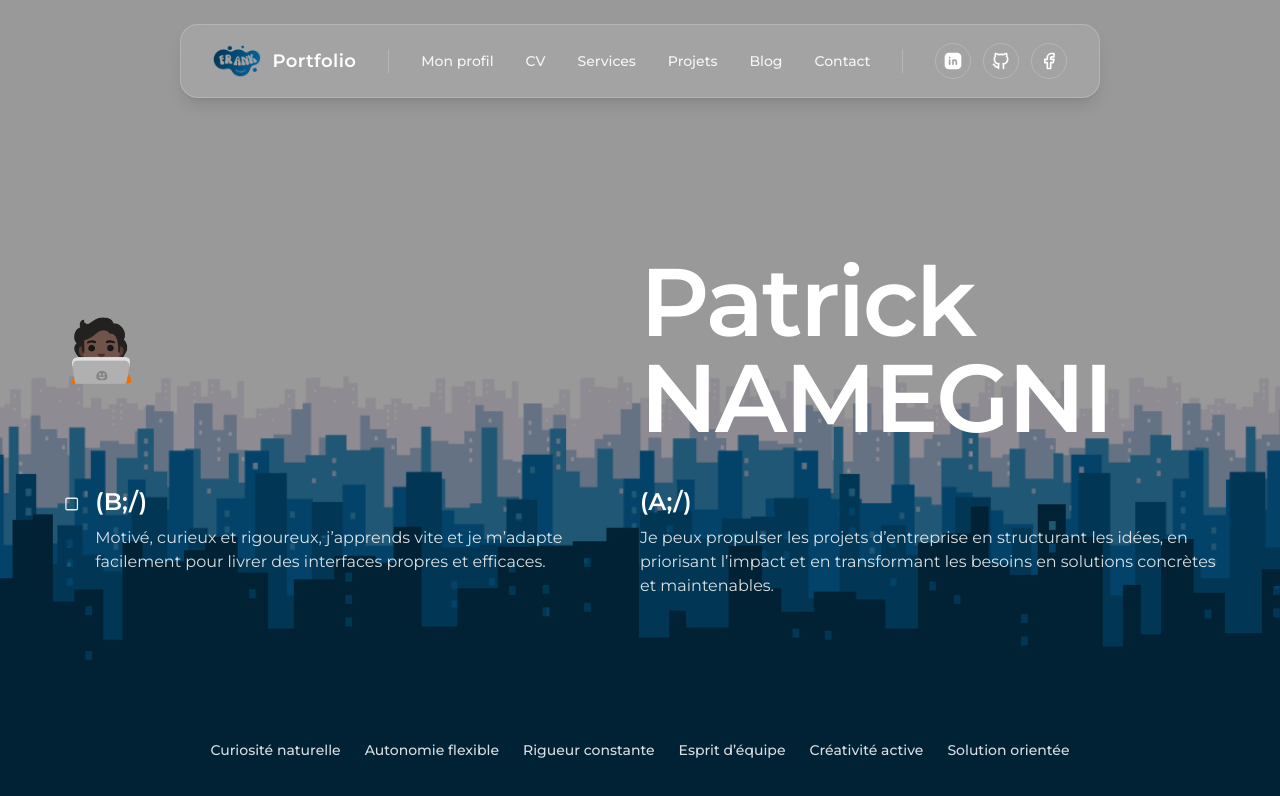
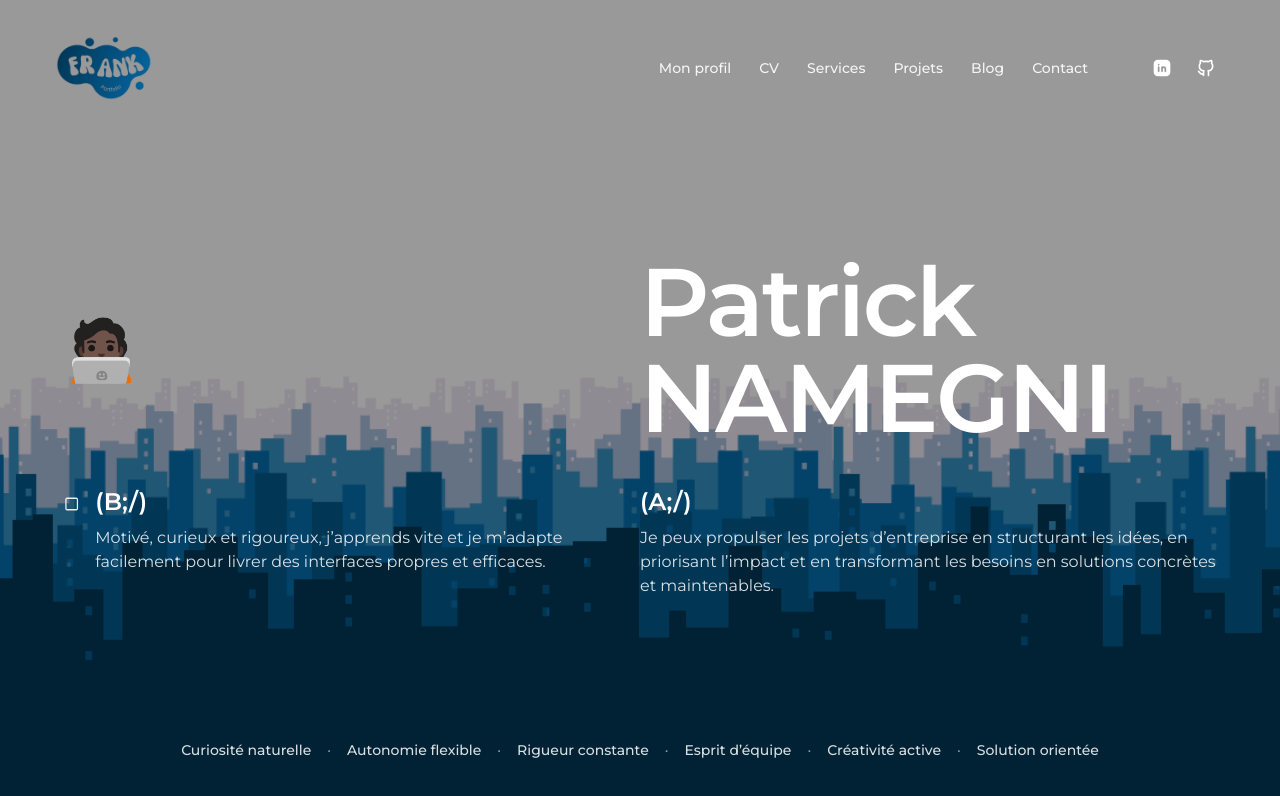
Before and after one commit to CodeShadowing95/portblog, a Next.js app: page / in a window 1280 px wide. Shown: the top 796 px of the page. Built offline with nearby package versions, Linux system fonts and the light colour scheme.

Commit message:
feat: refactor layout and Navbar components

```diff
--- a/app/contact/page.tsx
+++ b/app/contact/page.tsx
@@ -213,7 +213,7 @@ export default function ContactPage() {
           </p>
 
           <div className="mt-8">
-            <div className="relative mt-4 h-[210px] w-full max-w-[520px] overflow-hidden rounded-2xl border border-white/15 bg-black/10">
+            <div className="relative mt-4 h-[210px] w-full overflow-hidden rounded-2xl border border-white/15 bg-black/10">
               <svg
                 aria-hidden="true"
                 className="absolute inset-0 h-full w-full opacity-40"
--- a/app/page.tsx
+++ b/app/page.tsx
@@ -1,6 +1,15 @@
 import { Square } from "lucide-react";
 
 const Home = () => {
+  const qualities = [
+    "Curiosité naturelle",
+    "Autonomie flexible",
+    "Rigueur constante",
+    "Esprit d’équipe",
+    "Créativité active",
+    "Solution orientée",
+  ];
+
   return (
     <main className="flex flex-1 flex-col">
       <div className="flex flex-1 items-center">
@@ -39,14 +48,18 @@ const Home = () => {
       </div>
 
       <footer className="mx-auto mt-auto w-full max-w-6xl">
-        <ul className="flex flex-wrap justify-center gap-x-6 gap-y-2 text-sm font-medium text-white/85">
-          <li>Curiosité naturelle</li>
-          <li>Autonomie flexible</li>
-          <li>Rigueur constante</li>
-          <li>Esprit d’équipe</li>
-          <li>Créativité active</li>
-          <li>Solution orientée</li>
-        </ul>
+        <div className="flex flex-wrap items-center justify-center gap-y-2 text-sm font-medium text-white/85">
+          {qualities.map((q, idx) => (
+            <span key={q} className="inline-flex items-center">
+              <span>{q}</span>
+              {idx < qualities.length - 1 ? (
+                <span className="px-4 text-white/55" aria-hidden="true">
+                  ·
+                </span>
+              ) : null}
+            </span>
+          ))}
+        </div>
       </footer>
     </main>
   );
--- a/components/Navbar.tsx
+++ b/components/Navbar.tsx
@@ -3,6 +3,83 @@
 import Image from "next/image";
 import Link from "next/link";
 import { useEffect, useState } from "react";
+
+const LinkedInIcon = () => (
+    <svg xmlns="http://www.w3.org/2000/svg" width="32" height="32" className="h-5 w-5" viewBox="0 0 24 24"><path fill="currentColor" d="M17 2a5 5 0 0 1 5 5v10a5 5 0 0 1-5 5H7a5 5 0 0 1-5-5V7a5 5 0 0 1 5-5zm-9 8a1 1 0 0 0-1 1v5a1 1 0 0 0 2 0v-5a1 1 0 0 0-1-1m6 0a3 3 0 0 0-1.168.236l-.125.057A1 1 0 0 0 11 11v5a1 1 0 0 0 2 0v-3a1 1 0 0 1 2 0v3a1 1 0 0 0 2 0v-3a3 3 0 0 0-3-3M8 7a1 1 0 0 0-.993.883L7 8.01a1 1 0 0 0 1.993.117L9 8a1 1 0 0 0-1-1"/></svg>
+)
+
+const GitHubIcon = () => (
+    <svg xmlns="http://www.w3.org/2000/svg" width="32" height="32" className="h-5 w-5" viewBox="0 0 24 24"><path fill="none" stroke="currentColor" strokeLinecap="round" strokeLinejoin="round" strokeWidth="2" d="M9 19c-4.3 1.4-4.3-2.5-6-3m12 5v-3.5c0-1 .1-1.4-.5-2c2.8-.3 5.5-1.4 5.5-6a4.6 4.6 0 0 0-1.3-3.2a4.2 4.2 0 0 0-.1-3.2s-1.1-.3-3.5 1.3a12.3 12.3 0 0 0-6.2 0C6.5 2.8 5.4 3.1 5.4 3.1a4.2 4.2 0 0 0-.1 3.2A4.6 4.6 0 0 0 4 9.5c0 4.6 2.7 5.7 5.5 6c-.6.6-.6 1.2-.5 2V21"/></svg>
+)
+
+const FacebookIcon = () => (
+    <svg xmlns="http://www.w3.org/2000/svg" width="32" height="32" className="h-5 w-5" viewBox="0 0 24 24"><path fill="none" stroke="currentColor" strokeLinecap="round" strokeLinejoin="round" strokeWidth="2" d="M7 10v4h3v7h4v-7h3l1-4h-4V8a1 1 0 0 1 1-1h3V3h-3a5 5 0 0 0-5 5v2z"/></svg>
+)
+
+type NavAttrs = {
+    label: string
+    href: string
+}
+
+type NavSocialsAttrs = {
+    label: string
+    href: string
+    icon: React.ReactNode
+}
+
+const navLinks: NavAttrs[] = [
+    {
+        label: "Mon profil",
+        href: "/about"
+    },
+    {
+        label: "CV",
+        href: "/cv"
+    },
+    {
+        label: "Services",
+        href: "/services"
+    },
+    {
+        label: "Projets",
+        href: "/portfolio"
+    },
+    {
+        label: "Blog",
+        href: "/blog"
+    },
+    {
+        label: "Contact",
+        href: "/contact"
+    },
+]
+
+const navSocials: NavSocialsAttrs[] = [
+    {
+        label: "LinkedIn",
+        href: "https://www.linkedin.com/in/frank-patrick-namegni/",
+        icon: <LinkedInIcon />
+    },
+    {
+        label: "GitHub",
+        href: "https://github.com/patricknamegni",
+        icon: <GitHubIcon />
+    },
+]
+
+type NavProps = {
+    attrs: NavAttrs,
+    className?: string
+}
+
+const NavItem = ({ attrs, className }: NavProps) => {
+    const { label, href } = attrs;
+    return (
+        <Link key={href} href={href} className={`transition ${className}`}>
+            {label}
+        </Link>
+    )
+}
 
 const Navbar = () => {
 
@@ -21,8 +98,8 @@ const Navbar = () => {
     }, []);
 
     return (
-        <nav className={`fixed left-1/2 top-6 z-100 w-[min(92vw,920px)] -translate-x-1/2 rounded-2xl border border-white/20 px-4 py-3 shadow-lg backdrop-blur-md transition-colors duration-300 ${isScrolled ? "bg-[#fdfdfe]/50" : " bg-white/10"}`}>
-            <div className="flex flex-wrap items-center justify-center gap-x-8 gap-y-3">
+        <nav className={`fixed left-1/2 top-6 z-100 w-[min(94vw,1200px)] -translate-x-1/2 rounded-2xl px-4 py-3 transition-colors duration-300 ${isScrolled ? "bg-[#D9D9D9]" : ""}`}>
+            <div className="flex items-center justify-between gap-6">
                 <Link
                     href="/"
                     className={`flex items-center gap-3 font-semibold tracking-wide ${isScrolled ? "text-slate-700" : " text-white"}`}
@@ -33,65 +110,32 @@ const Navbar = () => {
                         width={52}
                         height={52}
                         priority
-                        className="h-10 w-10 object-contain sm:h-12 sm:w-12"
+                        className="h-auto w-10 object-contain sm:w-24"
                     />
-                    <span className="text-base sm:text-lg">Portfolio</span>
+                    {/* <span className="text-base sm:text-lg">Portfolio</span> */}
                 </Link>
 
-                <div className="h-6 w-px bg-white/20 max-sm:hidden" />
-
-                <div className={`flex flex-wrap items-center justify-center gap-x-8 gap-y-2 text-sm font-medium ${isScrolled ? "text-slate-700/90" : "text-white/90"}`}>
-                    <Link href="/about" className="transition hover:text-white">
-                        Mon profil
-                    </Link>
-                    <Link href="/cv" className="transition hover:text-white">
-                        CV
-                    </Link>
-                    <Link href="/services" className="transition hover:text-white">
-                        Services
-                    </Link>
-                    <Link href="/portfolio" className="transition hover:text-white">
-                        Projets
-                    </Link>
-                    <Link href="/blog" className="transition hover:text-white">
-                        Blog
-                    </Link>
-                    <Link href="/contact" className="transition hover:text-white">
-                        Contact
-                    </Link>
+                <div className="flex flex-1 items-center justify-end gap-14">
+                    <div className={`flex flex-wrap items-center justify-end gap-x-7 gap-y-2 text-sm font-medium ${isScrolled ? "text-slate-700/90" : "text-white/90"}`}>
+                        {navLinks.map((link) => (
+                            <NavItem key={link.href} attrs={link} className={`transition ${isScrolled ? "hover:text-slate-700/50" : "hover:text-white/60"}`} />
+                        ))}
                     </div>
 
-                <div className="h-6 w-px bg-white/20 max-sm:hidden" />
-                <div className="flex items-center gap-3">
+                    <div className="flex items-center gap-2">
+                        {navSocials.map((social) => (
                             <a
-                        href="https://www.linkedin.com/in/frank-patrick-namegni/"
+                                key={social.href}
+                                href={social.href}
                                 target="_blank"
                                 rel="noreferrer"
-                        aria-label="LinkedIn"
-                        className={`inline-flex h-9 w-9 items-center justify-center rounded-full border transition ${isScrolled ? "border-slate-200/80 text-slate-700 hover:bg-slate-100" : "border-white/20 text-white hover:bg-white/10"}`}
+                                aria-label={social.label}
+                                className={`inline-flex h-9 w-9 items-center justify-center rounded-full transition ${isScrolled ? "text-slate-700 hover:bg-slate-100" : "text-white hover:bg-white/10"}`}
                             >
-                        <svg xmlns="http://www.w3.org/2000/svg" width="32" height="32" className="h-5 w-5" viewBox="0 0 24 24"><path fill="currentColor" d="M17 2a5 5 0 0 1 5 5v10a5 5 0 0 1-5 5H7a5 5 0 0 1-5-5V7a5 5 0 0 1 5-5zm-9 8a1 1 0 0 0-1 1v5a1 1 0 0 0 2 0v-5a1 1 0 0 0-1-1m6 0a3 3 0 0 0-1.168.236l-.125.057A1 1 0 0 0 11 11v5a1 1 0 0 0 2 0v-3a1 1 0 0 1 2 0v3a1 1 0 0 0 2 0v-3a3 3 0 0 0-3-3M8 7a1 1 0 0 0-.993.883L7 8.01a1 1 0 0 0 1.993.117L9 8a1 1 0 0 0-1-1"/></svg>
+                                {social.icon}
                             </a>
-
-                    <a
-                        href="https://github.com/CodeShadowing95/"
-                        target="_blank"
-                        rel="noreferrer"
-                        aria-label="GitHub"
-                        className={`inline-flex h-9 w-9 items-center justify-center rounded-full border transition ${isScrolled ? "border-slate-200/80 text-slate-700 hover:bg-slate-100" : "border-white/20 text-white hover:bg-white/10"}`}
-                    >
-                        <svg xmlns="http://www.w3.org/2000/svg" width="32" height="32" className="h-5 w-5" viewBox="0 0 24 24"><path fill="none" stroke="currentColor" strokeLinecap="round" strokeLinejoin="round" strokeWidth="2" d="M9 19c-4.3 1.4-4.3-2.5-6-3m12 5v-3.5c0-1 .1-1.4-.5-2c2.8-.3 5.5-1.4 5.5-6a4.6 4.6 0 0 0-1.3-3.2a4.2 4.2 0 0 0-.1-3.2s-1.1-.3-3.5 1.3a12.3 12.3 0 0 0-6.2 0C6.5 2.8 5.4 3.1 5.4 3.1a4.2 4.2 0 0 0-.1 3.2A4.6 4.6 0 0 0 4 9.5c0 4.6 2.7 5.7 5.5 6c-.6.6-.6 1.2-.5 2V21"/></svg>
-                    </a>
-
-                    <a
-                        href="https://facebook.com/"
-                        target="_blank"
-                        rel="noreferrer"
-                        aria-label="Facebook"
-                        className={`inline-flex h-9 w-9 items-center justify-center rounded-full border transition ${isScrolled ? "border-slate-200/80 text-slate-700 hover:bg-slate-100" : "border-white/20 text-white hover:bg-white/10"}`}
-                    >
-                        <svg xmlns="http://www.w3.org/2000/svg" width="32" height="32" className="h-5 w-5" viewBox="0 0 24 24"><path fill="none" stroke="currentColor" strokeLinecap="round" strokeLinejoin="round" strokeWidth="2" d="M7 10v4h3v7h4v-7h3l1-4h-4V8a1 1 0 0 1 1-1h3V3h-3a5 5 0 0 0-5 5v2z"/></svg>
-                    </a>
+                        ))}
+                    </div>
                 </div>
             </div>
         </nav>
```
Also changed, not shown: public/images/logo.png (added). Lines whose indentation alone changed are shown as unchanged.
